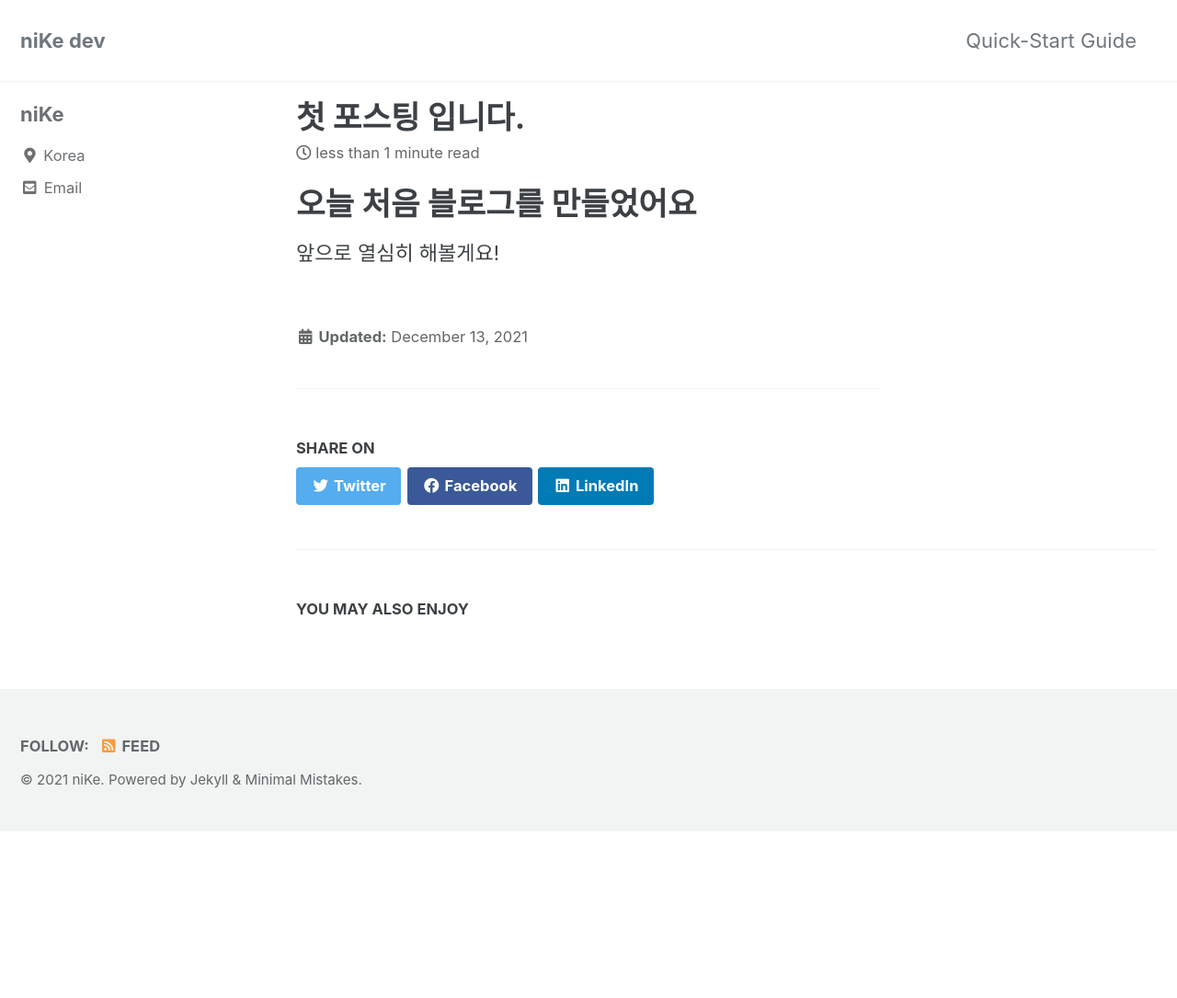
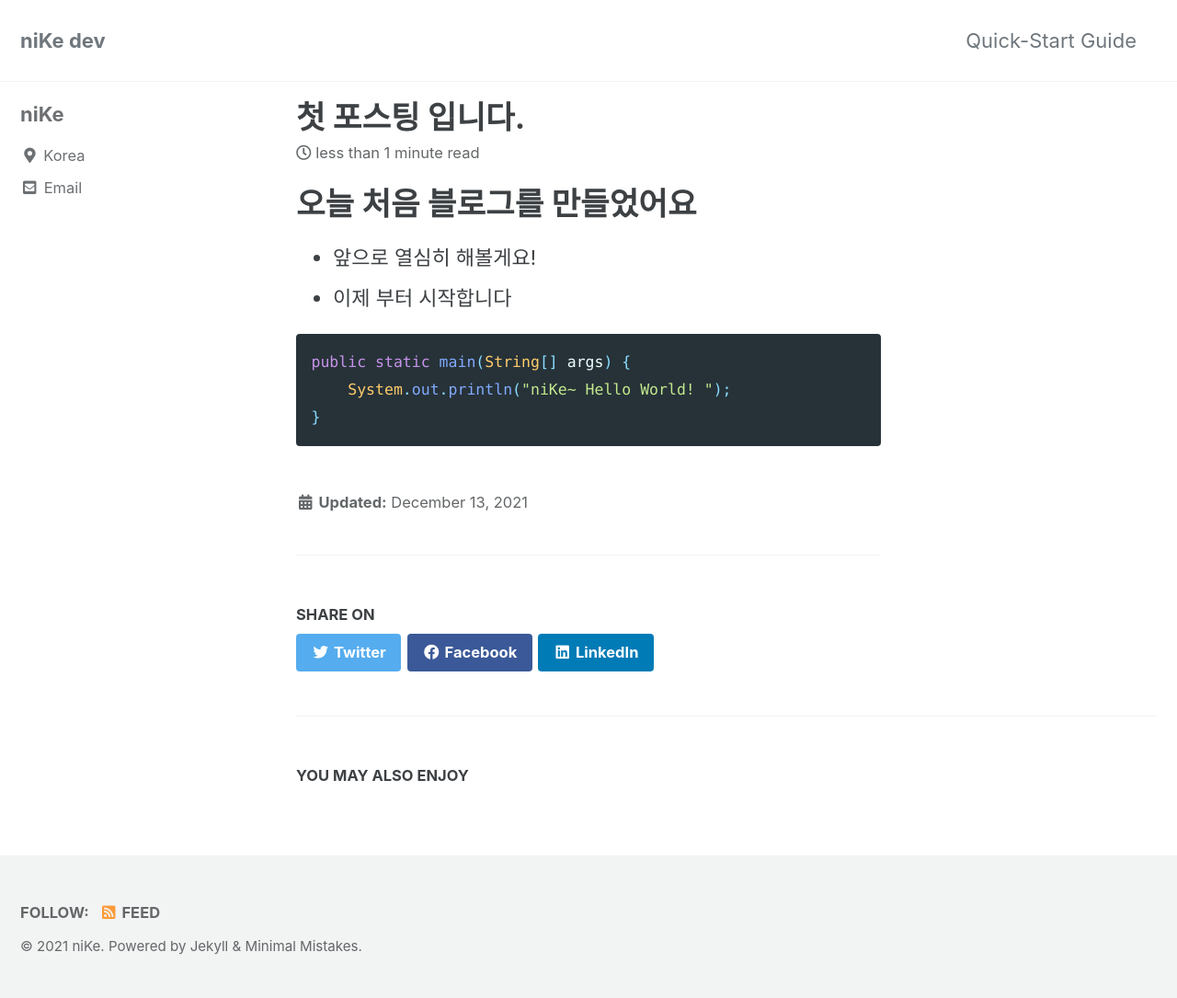
Before and after one commit to KwakTaeMin/KwakTaeMin.github.io, a Jekyll site: the page built from _posts/2021-12-13-test.md, in a window 1280 px wide. Shown: the whole page at 92% size. Built offline with Jekyll 4.4.1, drawn with Linux system fonts in a browser that asks for light colours; cached includes are drawn as plain includes; before the commit the page ends 904 px from its top, so only the background shows below that.

Commit message:
첫 포스팅 수정

````diff
--- a/_posts/2021-12-13-test.md
+++ b/_posts/2021-12-13-test.md
@@ -5,4 +5,11 @@ title : "첫 포스팅 입니다."
 
 # 오늘 처음 블로그를 만들었어요
 
-앞으로 열심히 해볼게요!
+- 앞으로 열심히 해볼게요!
+- 이제 부터 시작합니다
+
+```java
+public static main(String[] args) {
+    System.out.println("niKe~ Hello World! ");
+}
+```
````
